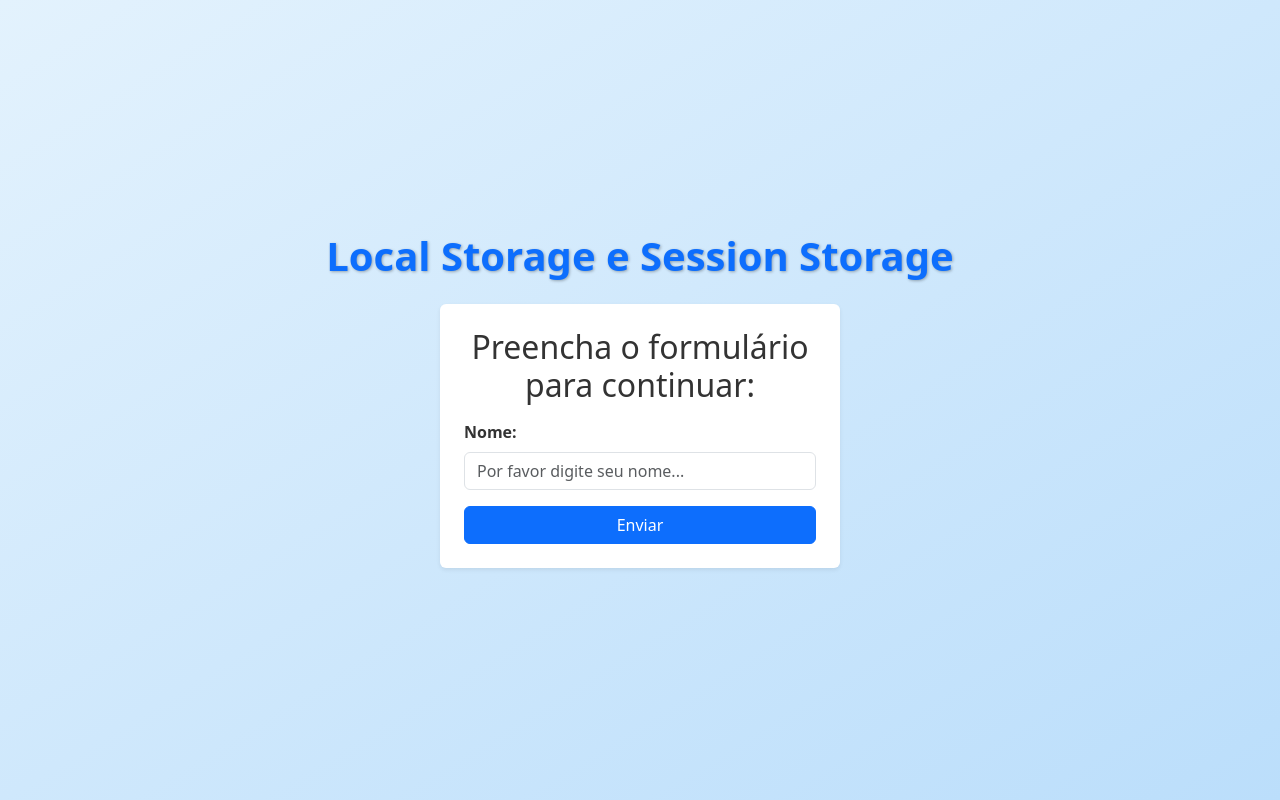
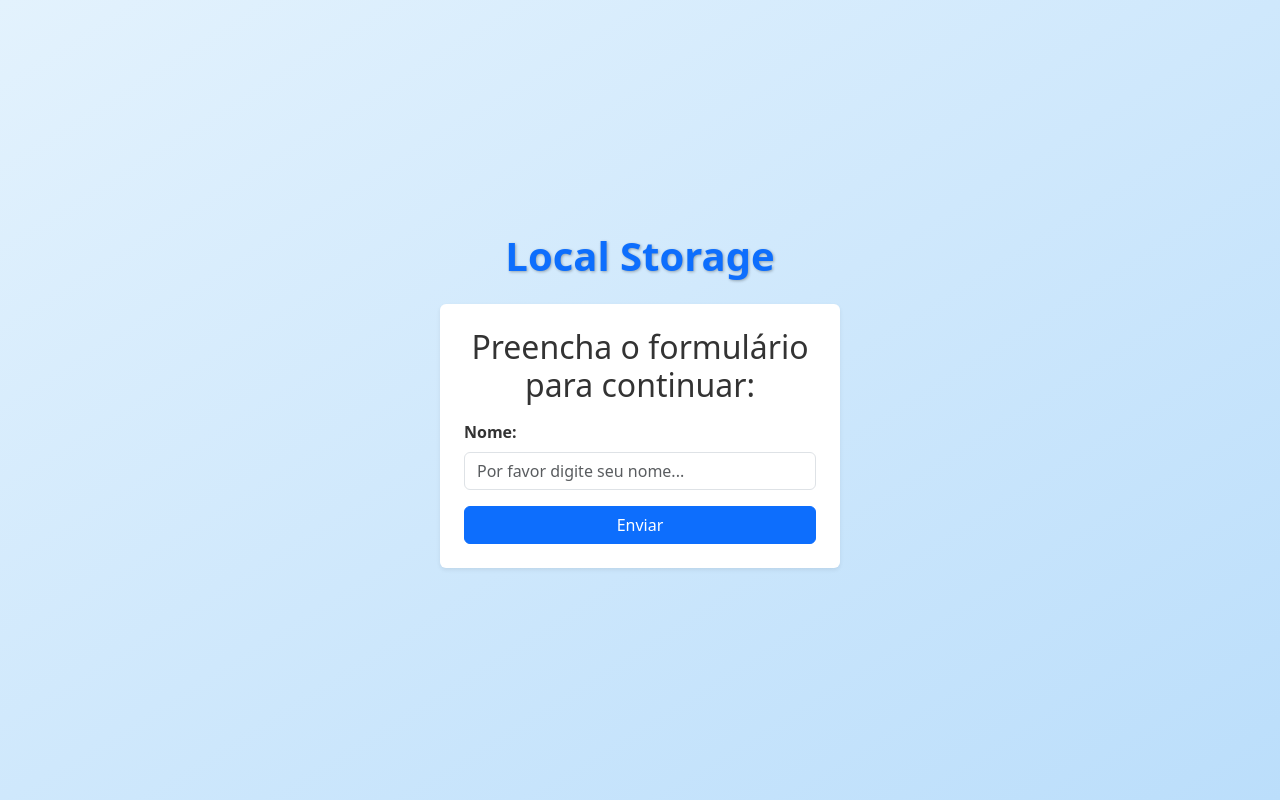
Before and after one commit to AraujoErickk/LocalStorage, a plain HTML site: page index.html in a window 1280 px wide. Drawn offline with nearby package versions, Linux system fonts and the light colour scheme.

Commit message:
Alteração no h1

```diff
--- a/index.html
+++ b/index.html
@@ -11,7 +11,7 @@
 </head>
 <body class="d-flex align-items-center justify-content-center vh-100 bg-light text-center">
     <div class="container">
-        <h1 class="mb-4 text-primary fw-bold">Local Storage e Session Storage</h1>
+        <h1 class="mb-4 text-primary fw-bold">Local Storage</h1>
         <form id="name-form" class="bg-white p-4 rounded shadow-sm mx-auto w-100" style="max-width: 400px;">
             <h2 class="mb-3">Preencha o formulário para continuar:</h2>
             <div class="mb-3 text-start">
```
